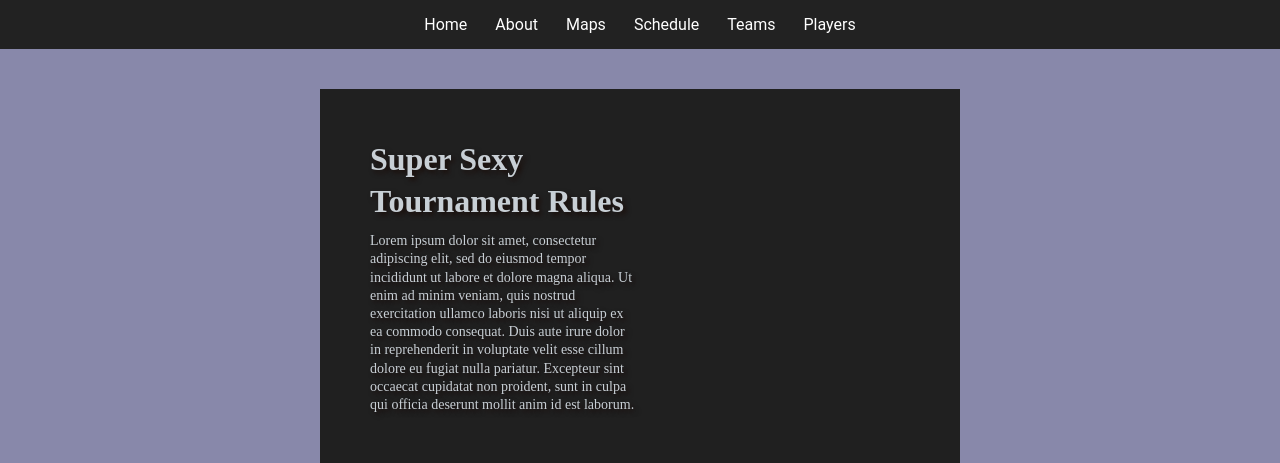
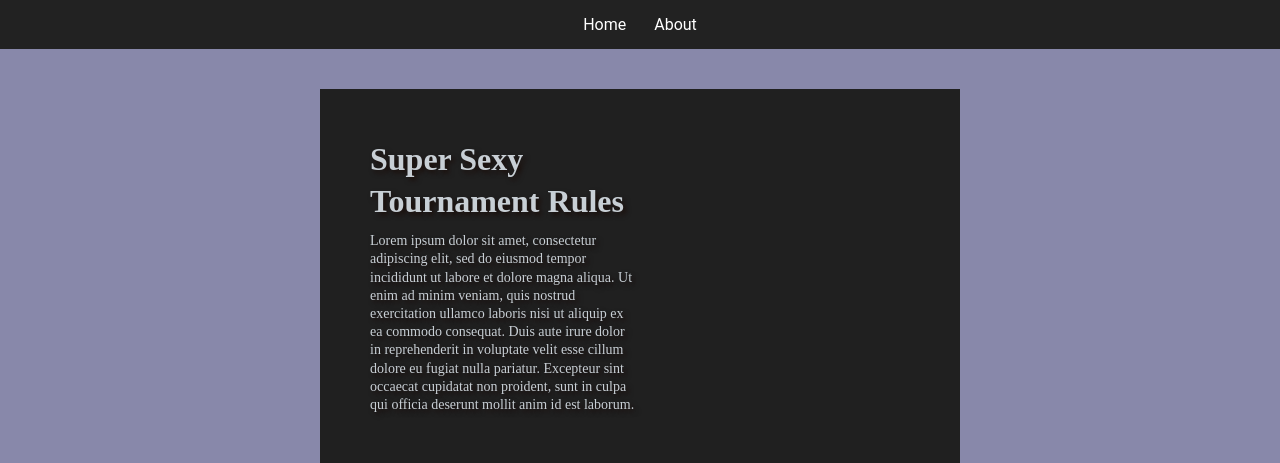
Before and after one commit to roansong/osu-tourney-site-template, a Django app: page /about in a window 1280 px wide. Shown: the top 463 px of the page. Run offline with Django 3.2, Linux system fonts and the light colour scheme.

Commit message:
Updated navbar to only have urls that exist

```diff
--- a/osu_tournament_site/settings.py
+++ b/osu_tournament_site/settings.py
@@ -119,3 +119,6 @@ USE_TZ = True
 
 STATIC_URL = "/static/"
 STATIC_ROOT = BASE_DIR / "static"
+
+HOME_URL = "/"
+ABOUT_URL = MAPPOOL_URL = SCHEDULE_URL = TEAMS_URL = PLAYERS_URL = ""
--- a/osu_tournament_site/templates/default/navbar.html
+++ b/osu_tournament_site/templates/default/navbar.html
@@ -28,12 +28,22 @@
 <div class="grid-container">
     <nav>
         <ul id="nav" class="header">
-            <li class="header-item"><a href="{% url 'home' %}">Home</a></li>
-            <li class="header-item"><a href="{% url 'about' %}">About</a></li>
-            <li class="header-item"><a href="">Maps</a></li>
-            <li class="header-item"><a href="">Schedule</a></li>
-            <li class="header-item"><a href="">Teams</a></li>
-            <li class="header-item"><a href="">Players</a></li>
+            <li class="header-item"><a href="{{ home_url }}">Home</a></li>
+            {% if about_url %}
+                <li class="header-item"><a href="{{ about_url }}">About</a></li>
+            {% endif %}
+            {% if mappool_url %}
+                <li class="header-item"><a href="{{ mappool_url }}">Mappool</a></li>
+            {% endif %}
+            {% if schedule_url %}
+                <li class="header-item"><a href="{{ schedule_url }}">Schedule</a></li>
+            {% endif %}
+            {% if teams_url %}
+                <li class="header-item"><a href="{{ teams_url }}">Teams</a></li>
+            {% endif %}
+            {% if players_url %}
+                <li class="header-item"><a href="{{ players_url }}">Players</a></li>
+            {% endif %}
         </ul>
     </nav>
     <div id="content"></div>
--- a/ozapt/views.py
+++ b/ozapt/views.py
@@ -1,9 +1,26 @@
+from django.conf import settings
+from django.urls import reverse, NoReverseMatch
 from django.views.generic import TemplateView
 
 from osu_tournament_site.utils import template_exists
 
 INDEX_TEMPLATE_NAME = "index.html"
 ABOUT_TEMPLATE_NAME = "about.html"
+
+
+def add_nav_urls_to_context(context):
+    def exc(setting, name):
+        try:
+            context[f'{name}_url'] = setting or reverse(name)
+        except NoReverseMatch:
+            pass
+
+    exc(settings.HOME_URL, "home")
+    exc(settings.ABOUT_URL, "about")
+    exc(settings.MAPPOOL_URL, "mappool")
+    exc(settings.SCHEDULE_URL, "schedule")
+    exc(settings.TEAMS_URL, "teams")
+    exc(settings.PLAYERS_URL, "players")
 
 
 class IndexView(TemplateView):
@@ -14,6 +31,11 @@ class IndexView(TemplateView):
         if template_exists(INDEX_TEMPLATE_NAME):
             self.template_name = INDEX_TEMPLATE_NAME
 
+    def get_context_data(self, **kwargs):
+        context = super().get_context_data(**kwargs)
+        add_nav_urls_to_context(context)
+        return context
+
 
 class AboutView(TemplateView):
     template_name = "default/about.html"
@@ -22,3 +44,8 @@ class AboutView(TemplateView):
         super().__init__()
         if template_exists(ABOUT_TEMPLATE_NAME):
             self.template_name = ABOUT_TEMPLATE_NAME
+
+    def get_context_data(self, **kwargs):
+        context = super().get_context_data(**kwargs)
+        add_nav_urls_to_context(context)
+        return context
```
Also changed, not shown: 1 other file.
